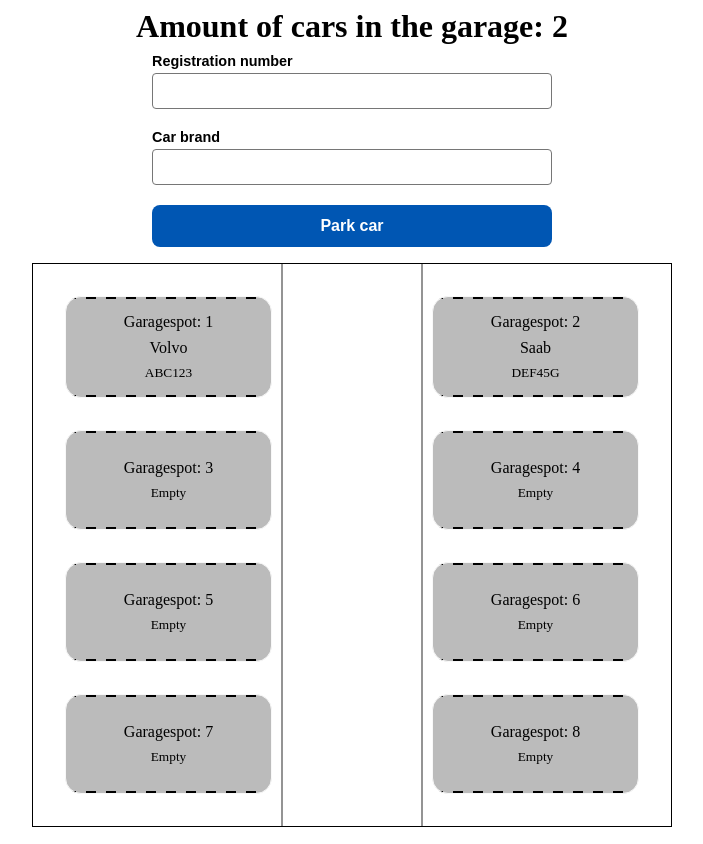
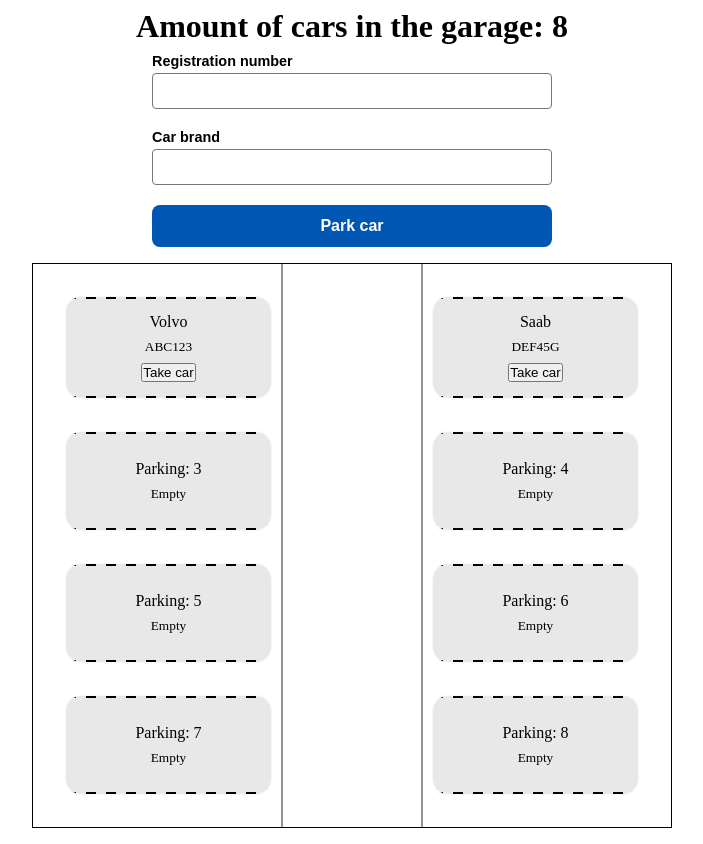
Before and after one commit to NiklasSod/garage-fe, a React (Vite) app: page / in a window 1280 px wide. Shown: the whole page, without its empty margins (288-991 px from the left). Built offline with nearby package versions, Linux system fonts and the light colour scheme.

Commit message:
init cars with length 8, add remove btn and func

```diff
--- a/src/components/Button/SubmitButton/SubmitButton.tsx
+++ b/src/components/Button/SubmitButton/SubmitButton.tsx
@@ -2,15 +2,15 @@ import styles from './submitButton.module.css'
 
 interface SubmitButtonProps {
   text: string;
-  isFull: boolean;
+  garageIsFull: boolean;
 }
 
-const SubmitButton = ({ text, isFull }: SubmitButtonProps) => {
+const SubmitButton = ({ text, garageIsFull }: SubmitButtonProps) => {
   return (
     <button
       type="submit"
       className={styles.button}
-      disabled={isFull}
+      disabled={garageIsFull}
     >
       {text}
     </button>
--- a/src/components/Form/CarForm/CarForm.tsx
+++ b/src/components/Form/CarForm/CarForm.tsx
@@ -16,10 +16,10 @@ export interface FormErrors {
 
 interface ParkCarFormProps {
   handleAddCar: (newCar: Car) => void;
-  isFull: boolean;
+  garageIsFull: boolean;
 }
 
-const ParkCarForm = ({handleAddCar, isFull}: ParkCarFormProps) => {
+const ParkCarForm = ({handleAddCar, garageIsFull}: ParkCarFormProps) => {
   const [formData, setFormData] = useState<FormData>({
     regNumber: '',
     brand: '',
@@ -87,7 +87,7 @@ const ParkCarForm = ({handleAddCar, isFull}: ParkCarFormProps) => {
           errors={errors}
           name="regNumber"
           ariaLabel="Registration number"
-          isFull={isFull}
+          garageIsFull={garageIsFull}
         />
 
         <Input
@@ -96,12 +96,12 @@ const ParkCarForm = ({handleAddCar, isFull}: ParkCarFormProps) => {
           errors={errors}
           name="brand"
           ariaLabel="Car brand"
-          isFull={isFull}
+          garageIsFull={garageIsFull}
         />
 
         <SubmitButton
-          text={isFull? "Garage is full" : "Park car"}
-          isFull={isFull}
+          text={garageIsFull? "Garage is full" : "Park car"}
+          garageIsFull={garageIsFull}
         />
       </form>
     </div>
--- a/src/components/Form/CarForm/Input.tsx
+++ b/src/components/Form/CarForm/Input.tsx
@@ -7,10 +7,10 @@ interface InputProps {
   errors: FormErrors;
   name: keyof FormData;
   ariaLabel: string;
-  isFull: boolean;
+  garageIsFull: boolean;
 }
 
-const Input = ({ formData, handleChange, errors, name, ariaLabel, isFull }: InputProps) => {
+const Input = ({ formData, handleChange, errors, name, ariaLabel, garageIsFull }: InputProps) => {
   const errorId = `${name}-error`;
 
   return (
@@ -32,7 +32,7 @@ const Input = ({ formData, handleChange, errors, name, ariaLabel, isFull }: Inpu
         aria-required="true"
         aria-invalid={!!errors[name]}
         aria-describedby={errors[name] ? `${name}-error` : undefined}
-        disabled={isFull}
+        disabled={garageIsFull}
         style={{
           padding: '0.5rem 0.75rem',
           fontSize: '1rem',
--- a/src/components/Garage.tsx
+++ b/src/components/Garage.tsx
@@ -12,7 +12,7 @@ const Garage = () => {
 
   const totalSpots = 8;
 
-  const [cars, setCars] = useState<Car[]>([
+  const [cars, setCars] = useState<(Car | null)[]>([
     {
       id: 1,
       regNumber: 'ABC123',
@@ -22,14 +22,36 @@ const Garage = () => {
       id: 2,
       regNumber: 'DEF45G',
       brand: 'Saab'
-    }
+    },
+    null,
+    null,
+    null,
+    null,
+    null,
+    null
   ])
 
-  const isFull = cars.length >= totalSpots;
+  const parkedCarsCount = cars.filter((spot): spot is Car => spot !== null).length;
+  const garageIsFull = parkedCarsCount >= totalSpots;
 
   const handleAddCar = (newCar: Car) => {
-    setCars((prev) => [ ...prev, newCar ])
+    setCars((prev) => {
+      const firstEmptyIndex = prev.findIndex((spot) => spot === null);
+      if (firstEmptyIndex === -1) return prev;
+
+      const updated = [...prev];
+      updated[firstEmptyIndex] = newCar;
+      return updated;
+    });
   }
+
+  const removeCar = (carToRemove: number) => {
+    setCars((prev) => {
+      const updated = [...prev];
+      updated[carToRemove] = null;
+      return updated;
+    });
+  };
 
   return (
     <div className={styles.garageContainer}>
@@ -39,42 +61,29 @@ const Garage = () => {
       }
       <ParkCarForm
         handleAddCar={handleAddCar}
-        isFull={isFull}
+        garageIsFull={garageIsFull}
       />
       <div className={styles.cardGridContainer}>
         <div className={styles.cardGrid}>
-          {/* {cars.map((car, i) => {
-            return (
+          {cars.map((car, index) => (
             <div
-                className={`${styles.card} ${styles.dashedTopBottomBorder}`}
-              >
-                Car {i + 1}
-              </div>
-            )
-          })}
-           */}
-          {Array.from({ length: totalSpots }).map((_, i) => {
-            const car = cars[i];
-            return (
-              <div
-                key={car ? car.id : `empty-${i}`}
+              key={index}
               className={`${styles.card} ${styles.dashedTopBottomBorder}`}
             >
               {car ? (
                 <>
-                    <p>Garagespot: {i + 1}</p>
                   <div>{car.brand}</div>
                   <small>{car.regNumber}</small>
+                  <button onClick={() => removeCar(index)}>Take car</button>
                 </>
               ) : (
                 <>
-                    <div>Garagespot: {i + 1}</div>
+                  <div>Parking: {index + 1}</div>
                   <small>Empty</small>
                 </>
               )}
             </div>
-            )
-          })}
+          ))}
         </div>
       </div>
     </div>
--- a/src/components/garage.module.css
+++ b/src/components/garage.module.css
@@ -49,7 +49,7 @@
 }
 
 .card {
-  background: #bbbbbb;
+  background: #e8e8e8;
   padding: 1rem;
   min-height: 100px;
   border-radius: 1rem;
```
Lines whose indentation alone changed are shown as unchanged.
